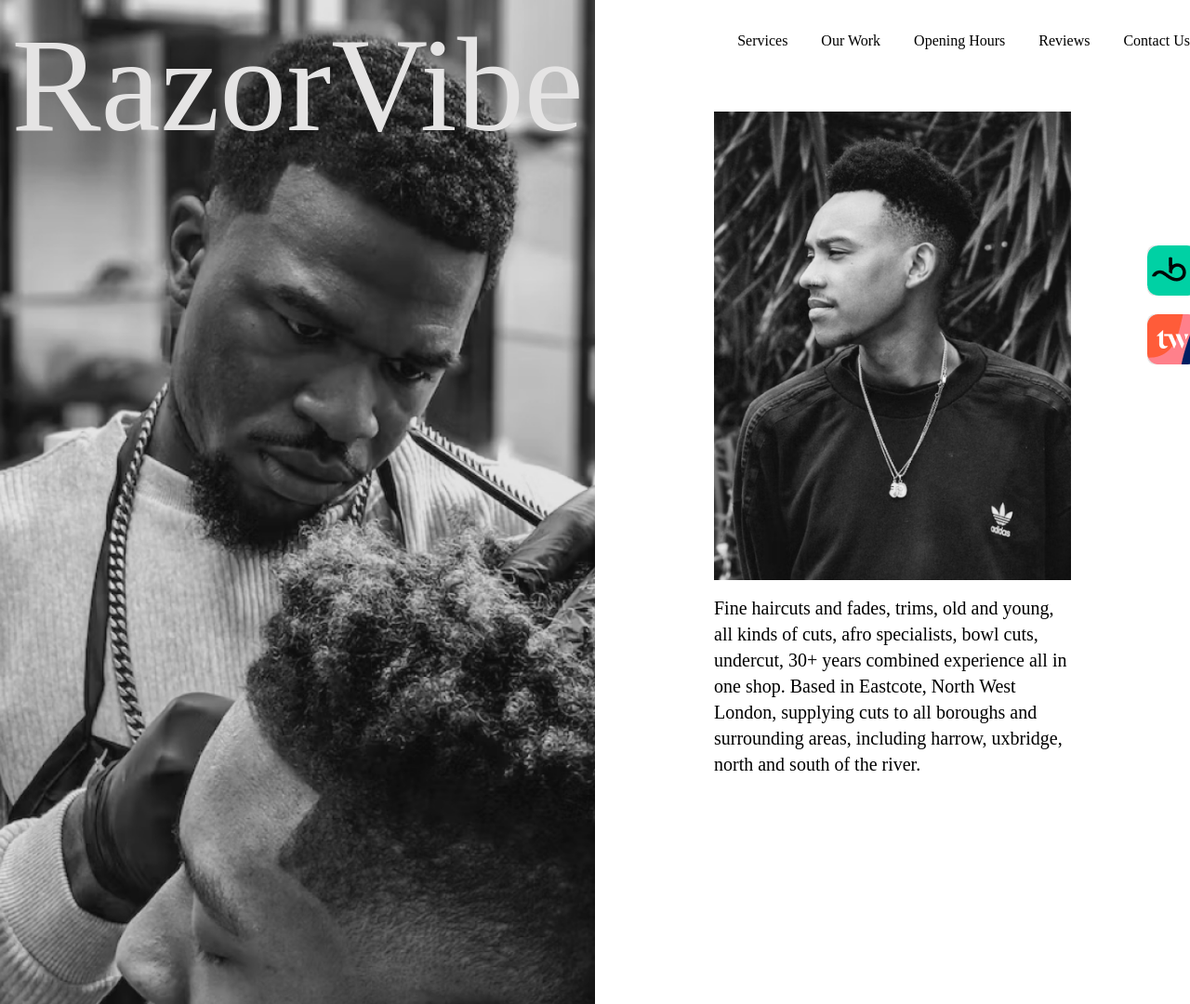
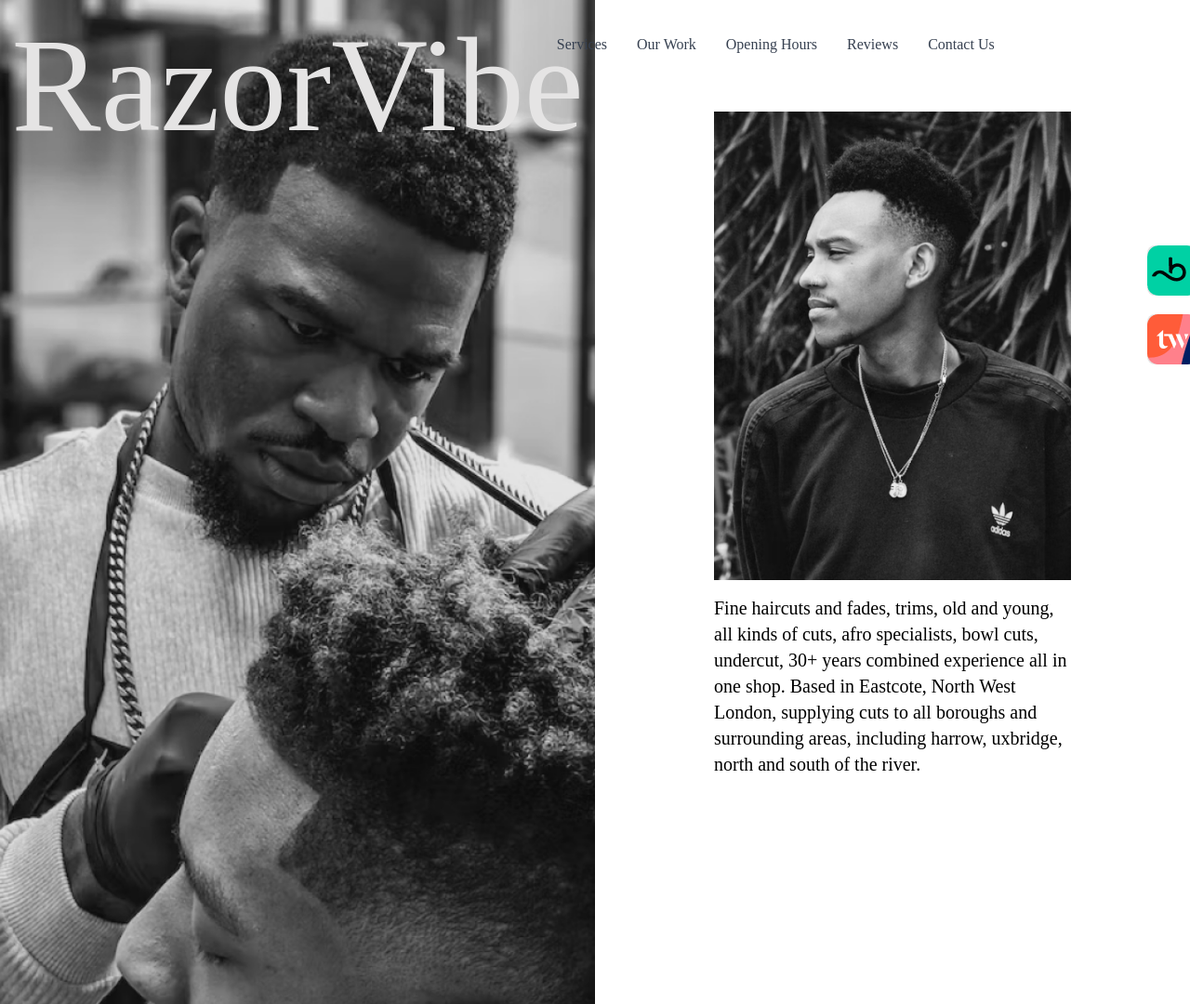
Before and after one commit to rdtungul/testing-razorvibe, a plain HTML site: page index.html in a window 1280 px wide. Shown: the top 1080 px of the page at 93% size. Drawn offline with nearby package versions, Linux system fonts and the light colour scheme; a web font is replaced by a local one.

Commit message:
navigation bar, fixed

```diff
--- a/index.html
+++ b/index.html
@@ -22,16 +22,51 @@
     <!-- navigation section -->
     <section id="hero" class="container mx-auto px-4 md:px-8 lg:px-0 text-center lg:text-left">
         <div class="relative lg:absolute w-full">
-            <nav class="lg:pt-8">
-                <ul class="lg:container hidden lg:flex lg:align-items-right lg:space-x-9 lg:text-base text-primary">
-                    <li><a href="#"></a></li>
-                    <li><a href="#">Services</a></li>
-                    <li><a href="#">Our Work</a></li>
-                    <li><a href="#">Opening Hours</a></li>
-                    <li><a href="#">Reviews</a></li>
-                    <li><a href="#">Contact Us</a></li>
-                </ul>
-            </nav>
+            <header>
+                <nav class="flex flex-wrap
+                mt-5
+          items-center
+          justify-between">
+                    <div class="ml-0 lg:ml-auto">
+                        <a href="#" class="lg:hidden">
+                            <img src="/img/logo.svg" alt="logo">
+                        </a>
+                    </div>
+
+                    <svg xmlns="http://www.w3.org/2000/svg" id="menu-button"
+                        class="h-6 w-6 cursor-pointer md:hidden block mr-0" fill="none" viewBox="0 0 24 24"
+                        stroke="currentColor">
+                        <path stroke-linecap="round" stroke-linejoin="round" stroke-width="2"
+                            d="M4 6h16M4 12h16M4 18h16" />
+                    </svg>
+
+                    <div class="hidden w-full md:flex md:items-center md:w-auto" id="menu">
+                        <ul class="
+              pt-4
+              text-base text-gray-700
+              md:flex
+              md:justify-between
+              md:pt-0">
+                            <li>
+                                <a class="md:p-4 py-2 block hover:text-purple-400" href="#">Services</a>
+                            </li>
+                            <li>
+                                <a class="md:p-4 py-2 block hover:text-purple-400" href="#">Our Work</a>
+                            </li>
+                            <li>
+                                <a class="md:p-4 py-2 block hover:text-purple-400" href="#">Opening Hours</a>
+                            </li>
+                            <li>
+                                <a class="md:p-4 py-2 block hover:text-purple-400" href="#">Reviews</a>
+                            </li>
+                            <li>
+                                <a class="md:p-4 py-2 block hover:text-purple-400" href="#">Contact
+                                    Us</a>
+                            </li>
+                        </ul>
+                    </div>
+                </nav>
+            </header>
         </div>
 
         <div class="grid grid-cols-1 lg:grid-cols-2 my-5 lg:my-0">
--- a/js/index.js
+++ b/js/index.js
@@ -35,3 +35,10 @@ tailwind.config = {
     },
   },
 }
+
+const button = document.querySelector('#menu-button')
+const menu = document.querySelector('#menu')
+
+button.addEventListener('click', () => {
+  menu.classList.toggle('hidden')
+})
```
